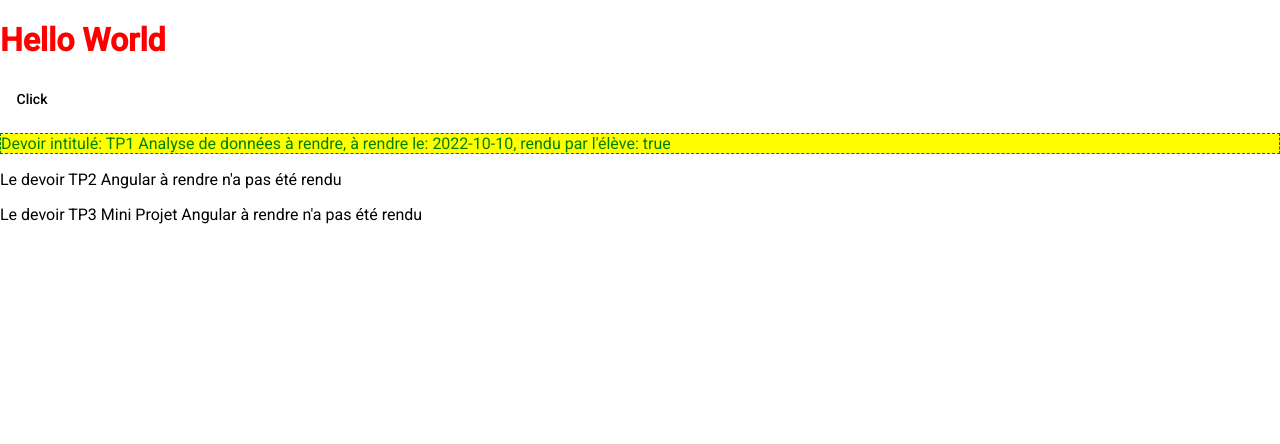
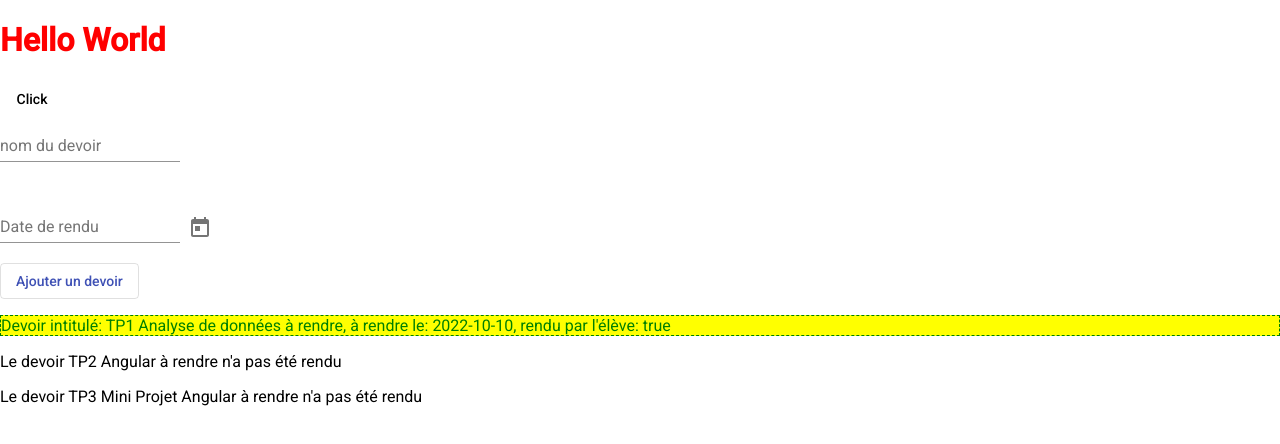
Before and after one commit to Nouke/angularFrontM1Miage2022_2023, an Angular app in the folder Projet-Angular/assignment-app/: page / in a window 1280 px wide. Shown: the top 444 px of the page. Built offline with nearby package versions, Linux system fonts and the light colour scheme.

Commit message:
Formulaire avec l'utilisation du binding bi-directionnel

```diff
--- a/Projet-Angular/assignment-app/src/app/app.module.ts
+++ b/Projet-Angular/assignment-app/src/app/app.module.ts
@@ -9,17 +9,25 @@ import {MatIconModule} from '@angular/material/icon';
 import {MatDividerModule} from '@angular/material/divider';
 import { AssignmentsComponent } from './assignments/assignments.component';
 import { RenduDirective } from './shared/rendu.directive';
+import { FormsModule } from '@angular/forms';
+import {MatInputModule} from '@angular/material/input';
+import {MatFormFieldModule } from '@angular/material/form-field';
+import {MatDatepickerModule} from '@angular/material/datepicker';
+import {MatNativeDateModule  } from "@angular/material/core";
 @NgModule({
   declarations: [
     AppComponent,
     AssignmentsComponent,
-    RenduDirective
+    RenduDirective,
   ],
   imports: [
     BrowserModule,
     AppRoutingModule,
     BrowserAnimationsModule,
     MatButtonModule,MatIconModule, MatDividerModule,
+    FormsModule,
+    MatInputModule, MatFormFieldModule,MatNativeDateModule,
+    MatDatepickerModule
   ],
   providers: [],
   bootstrap: [AppComponent]
--- /dev/null
+++ b/Projet-Angular/assignment-app/src/app/assignments/assignment.model.ts
@@ -0,0 +1,5 @@
+export class Assignment {
+   nom!: string;
+   dateDeRendu!: Date;
+   rendu?:boolean;
+}
--- a/Projet-Angular/assignment-app/src/app/assignments/assignments.component.css
+++ b/Projet-Angular/assignment-app/src/app/assignments/assignments.component.css
@@ -11,3 +11,9 @@
     background-color: aliceblue;
 
 }
+
+.form{
+    display: flex;
+    flex-direction: column;
+    margin: 5px;
+}
--- a/Projet-Angular/assignment-app/src/app/assignments/assignments.component.html
+++ b/Projet-Angular/assignment-app/src/app/assignments/assignments.component.html
@@ -1,6 +1,37 @@
 
-<div *ngFor=" let assignment of assignments"
->
+<!--<form ngForm (submit)="onSubmit($event)">
+  <button mat-stroked-button color="primary"
+  [disabled]="!ajoutActive">
+    Ajouter un devoir
+  </button>
+
+</form>-->
+
+<form ngForm (submit)="onSubmit()" #assignmentForm>
+    <mat-form-field>
+      <input matInput [(ngModel)]="nomDevoir" name="nom" placeholder=" nom du devoir">
+    </mat-form-field>
+    <p>{{nomDevoir}}</p>
+
+  <mat-form-field>
+    <input matInput [matDatepicker]="picker"  placeholder=" Date de rendu" [(ngModel)]="dateRendu" name="date">
+  </mat-form-field>
+  <mat-datepicker-toggle matSuffix [for]="picker"></mat-datepicker-toggle>
+  <mat-datepicker #picker></mat-datepicker>
+
+<br>
+   <!-- <button mat-stroked-button color="primary" [disabled]="!ajoutActive"
+      (Click)="onSubmit(); assignmentForm.reset()" #assignmentForm> Ajouter un devoir
+    </button>-->
+
+    <button mat-stroked-button color="primary" [disabled]="!ajoutActive" (Click)="onSubmit();"
+      #assignmentForm> Ajouter un devoir
+    </button>
+
+
+</form>
+
+<div *ngFor=" let assignment of assignments">
 
 
 
--- a/Projet-Angular/assignment-app/src/app/assignments/assignments.component.ts
+++ b/Projet-Angular/assignment-app/src/app/assignments/assignments.component.ts
@@ -1,4 +1,6 @@
 import { Component, OnInit } from '@angular/core';
+import { every } from 'rxjs';
+import {Assignment  } from './assignment.model';
 
 @Component({
   //selector: 'app-<assignments>',
@@ -8,6 +10,24 @@ import { Component, OnInit } from '@angular/core';
 })
 export class AssignmentsComponent implements OnInit {
   titre = "Mon application sur les Assignments !"
+
+  ajoutActive = false;
+  nomDevoir:string="";
+  dateRendu!: Date;
+
+  ngOnInit():void {
+    setTimeout(() => {
+      this.ajoutActive = true;
+    },2000);
+  }
+   onSubmit(){
+   // console.log(this.nomDevoir + "Date de rendu =");
+    const newAssignment = new Assignment();
+    newAssignment.nom = this.nomDevoir;
+    newAssignment.dateDeRendu = this.dateRendu;
+    newAssignment.rendu= false;
+    console.log(newAssignment);
+   }
 
   assignments = [
     {
@@ -34,7 +54,7 @@ export class AssignmentsComponent implements OnInit {
 
   constructor() { }
 
-  ngOnInit(): void {
-  }
+ /* ngOnInit(): void {
+  }*/
 
 }
```
